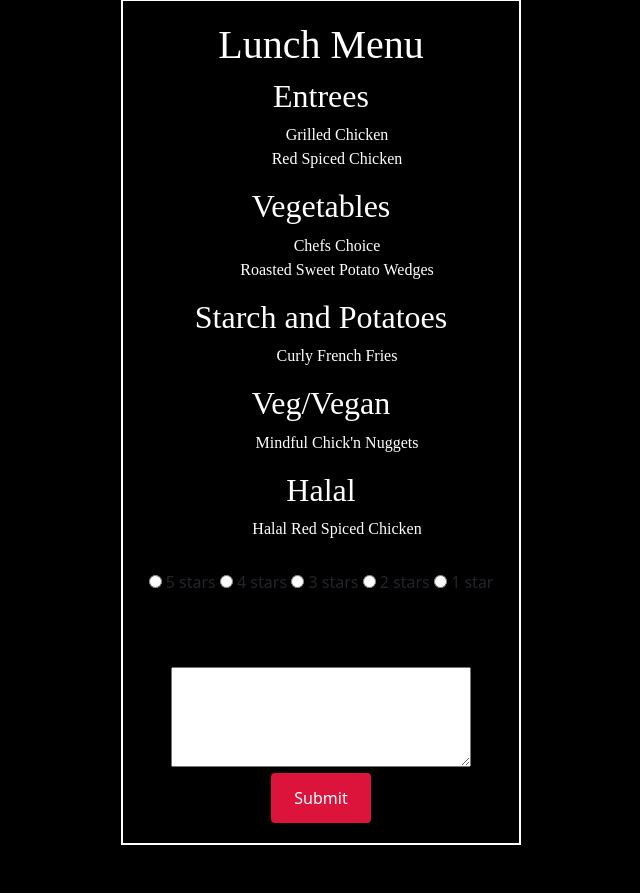
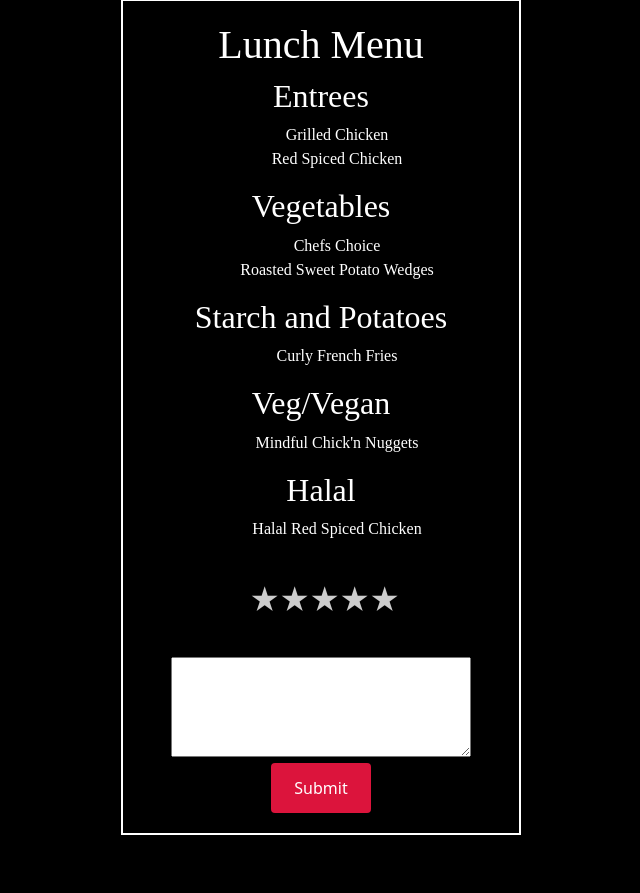
Before and after one commit to alexli2800/CS50project, a Flask app: page /lunch in a window 1280 px wide. Shown: the part 113-1006 px from the top of the page, without its empty margins (319-959 px from the left). After the commit the page ends 948 px from the top, so only its background shows below. Run offline with Flask 3, Linux system fonts and the light colour scheme; a user stored in the database is signed in; data comes from the database, SQL or seed files in the repository; some libraries are stand-ins or nearby versions.

Commit message:
Wed, Dec 6, 2023, 3:32 PM -05:00

```diff
--- a/static/styles.css
+++ b/static/styles.css
@@ -100,70 +100,45 @@ body {
     margin-top: 20px; /* Add margin above the image */
 }
 /* star */
-.rating {
-    display: inline-block;
-    height: 50px;
-    line-height: 50px;
-  }
 
-  .rating form label {
-    top: 0;
-    left: 0;
-    height: 100%;
-    cursor: pointer;
-  }
-
-  .rating form label:last-child {
+  .rating label:last-child {
     position: static;
   }
 
-  .rating form label:nth-child(1) {
+  .rating label:nth-child(1) {
     z-index: 5;
   }
 
-  .rating form label:nth-child(2) {
+  .rating label:nth-child(2) {
     z-index: 4;
   }
 
-  .rating form label:nth-child(3) {
+  .rating label:nth-child(3) {
     z-index: 3;
   }
 
-  .rating form label:nth-child(4) {
+  .rating label:nth-child(4) {
     z-index: 2;
   }
 
-  .rating form label:nth-child(5) {
+  .rating label:nth-child(5) {
     z-index: 1;
   }
 
-  .rating form label input {
-    top: 0;
-    left: 0;
-    opacity: 0;
-  }
-
-  .rating form label .icon {
-    color: white;
-}
-
-  .rating form label:last-child .icon {
-    color: #000;
-  }
-
-  .rating form label input:checked ~ .icon,
-  .rating form label:hover input ~ .icon {
+  .rating label input:checked ~ .icon,
+  .rating label:hover input ~ .icon {
     color: gold;
   }
 
-  .rating form label input:focus:not(:checked) ~ .icon:last-child {
+  .rating label input:focus:not(:checked) ~ .icon:last-child {
     color: gold;
     text-shadow: 0 0 5px #09f;
   }
 
   .rate {
-    padding: 20px;
+    padding: 20px 100px;
   }
+
   .rate:not(:checked) > input {
       position:absolute;
       top:-900px;
--- a/templates/lunch.html
+++ b/templates/lunch.html
@@ -45,17 +45,16 @@
                 <li>{{ row.recipe_name }}</li>
             {% endfor %}
         </ul>
-        <div class="rating">
-        <form action="#" method="post" onsubmit="redirectToHome()">
-            <input type="radio" id="star5" name="rating" value="5" />
+        <div class="rate">
+            <input type="radio" id="star5" name="rate" value="5" />
             <label for="star5" title="text">5 stars</label>
-            <input type="radio" id="star4" name="rating" value="4" />
+            <input type="radio" id="star4" name="rate" value="4" />
             <label for="star4" title="text">4 stars</label>
-            <input type="radio" id="star3" name="rating" value="3" />
+            <input type="radio" id="star3" name="rate" value="3" />
             <label for="star3" title="text">3 stars</label>
-            <input type="radio" id="star2" name="rating" value="2" />
+            <input type="radio" id="star2" name="rate" value="2" />
             <label for="star2" title="text">2 stars</label>
-            <input type="radio" id="star1" name="rating" value="1" />
+            <input type="radio" id="star1" name="rate" value="1" />
             <label for="star1" title="text">1 star</label>
         </div>
 
```
Also changed, not shown: 1 other file.
